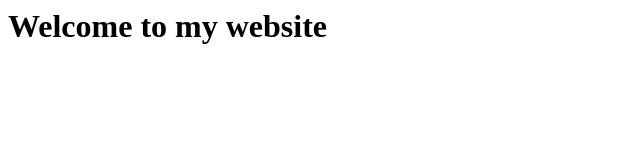
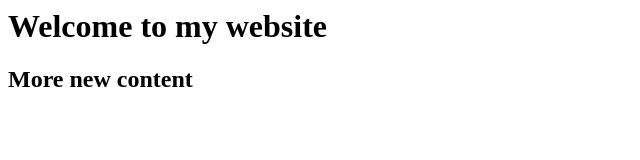
Before and after one commit to rakibulislam/rakibulislam.github.io, a plain HTML site: page index.html in a window 1280 px wide. Shown: the whole page, without its empty margins (0-640 px from the left). Drawn offline with Linux system fonts and the light colour scheme.

Commit message:
more new content

```diff
--- a/index.html
+++ b/index.html
@@ -1 +1,2 @@
 <h1>Welcome to my website</h1>
+<h2>More new content</h2>
```
